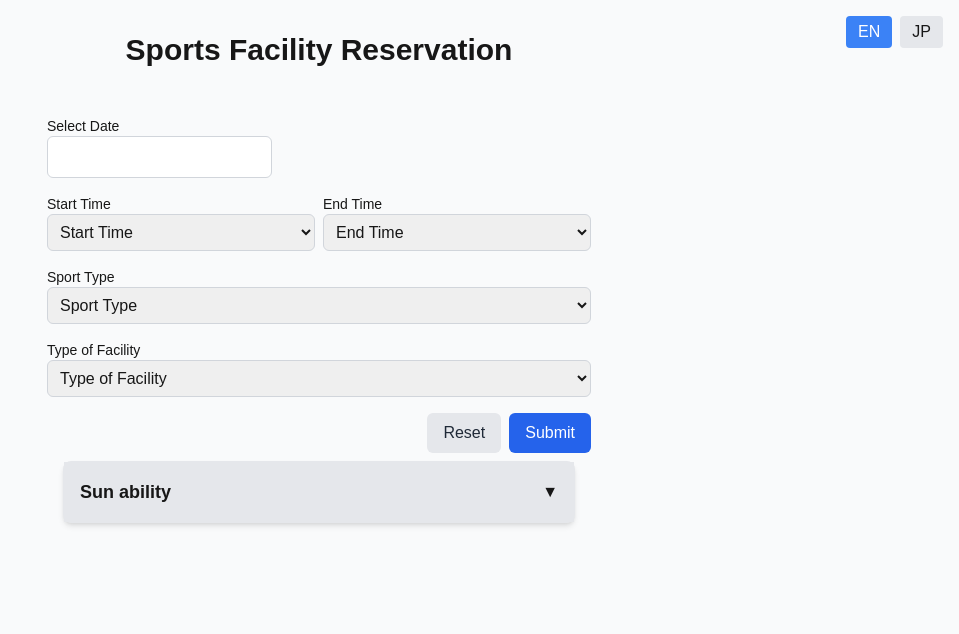
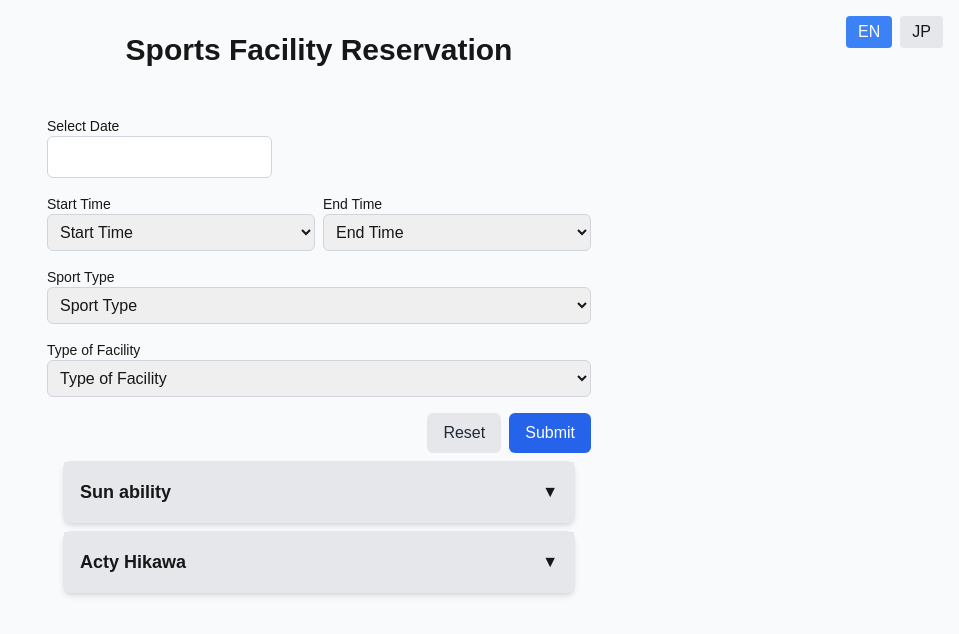
Before and after one commit to SkIrina/facility-reservation, a Next.js app in the folder facility-booking/: page /en in a window 1280 px wide. Shown: the top 634 px of the page, without its empty margins (321-1280 px from the left). Built offline with nearby package versions, Linux system fonts and the light colour scheme.

Commit message:
fix extract parameters from the card

```diff
--- a/facility-booking/app/components/home/expandable-card.tsx
+++ b/facility-booking/app/components/home/expandable-card.tsx
@@ -4,7 +4,23 @@ type Recursive<T> = {
   [key: string]: T | Recursive<T>;
 };
 
-const ExpandableCard = ({ dictionary }: { dictionary: Recursive<string> }) => {
+export type Establishment = {
+  title: string;
+  facilities: {
+    title: string;
+    slots: {
+      [key: string]: boolean;
+    };
+  }[];
+};
+
+const ExpandableCard = ({
+  dictionary,
+  establishment,
+}: {
+  dictionary: Recursive<string>;
+  establishment: Establishment;
+}) => {
   const [isExpanded, setIsExpanded] = useState(false);
 
   // State to track toggled buttons
@@ -29,7 +45,7 @@ const ExpandableCard = ({ dictionary }: { dictionary: Recursive<string> }) => {
         className="cursor-pointer p-4 bg-gray-200 flex justify-between items-center"
         onClick={() => setIsExpanded((prev) => !prev)}
       >
-        <h2 className="text-lg font-bold">Sun ability</h2>
+        <h2 className="text-lg font-bold">{establishment.title}</h2>
         <span>{isExpanded ? "▲" : "▼"}</span>
       </div>
 
@@ -38,27 +54,29 @@ const ExpandableCard = ({ dictionary }: { dictionary: Recursive<string> }) => {
         <div className="p-4">
           <table className="w-full border-collapse border border-gray-300">
             <tbody>
-              {["Court A", "Court B"].map((court) => (
-                <tr key={court}>
+              {establishment.facilities.map((facility) => (
+                <tr key={facility.title}>
                   <td className="border border-gray-300 px-4 py-2 font-semibold">
-                    {court}
+                    {facility.title}
                   </td>
                   <td
-                    key={`${court}`}
+                    key={`${facility.title}`}
                     className="border border-gray-300 px-4 py-2"
                   >
-                    {["16:00", "17:00", "18:00", "19:00"].map((time) => (
+                    {Object.entries(facility.slots).map(
+                      ([slot, isAvalable]) => (
                         <button
                           className={`px-2 py-1 m-1 rounded ${
-                          selectedSlots[court].includes(time)
+                            selectedSlots[facility.title].includes(slot)
                               ? "bg-blue-500 text-white"
                               : "bg-white text-gray-800 border border-gray-800"
-                        }`}
-                        onClick={() => toggleSlot(court, time)}
+                          }${isAvalable ? "" : " !bg-gray-200 pointer-events-none border-none"}`}
+                          onClick={() => toggleSlot(facility.title, slot)}
                         >
-                        {time}
+                          {slot}
                         </button>
-                    ))}
+                      )
+                    )}
                   </td>
                 </tr>
               ))}
--- a/facility-booking/app/components/home/home-form.tsx
+++ b/facility-booking/app/components/home/home-form.tsx
@@ -7,6 +7,60 @@ import ExpandableCard from "./expandable-card";
 type Recursive<T> = {
   [key: string]: T | Recursive<T>;
 };
+
+const establishments = [
+  {
+    title: "Sun ability",
+    facilities: [
+      {
+        title: "Court A",
+        slots: {
+          "16:00": false,
+          "17:00": true,
+          "18:00": true,
+          "19:00": true,
+          "20:00": true,
+        },
+      },
+      {
+        title: "Court B",
+        slots: {
+          "16:00": true,
+          "17:00": true,
+          "18:00": true,
+          "19:00": true,
+          "20:00": false,
+        },
+      },
+    ],
+  },
+  {
+    title: "Acty Hikawa",
+    facilities: [
+      {
+        title: "Court A",
+        slots: {
+          "16:00": true,
+          "17:00": true,
+          "18:00": true,
+          "19:00": true,
+          "20:00": false,
+        },
+      },
+      {
+        title: "Court B",
+        slots: {
+          "16:00": true,
+          "17:00": true,
+          "18:00": true,
+          "19:00": true,
+          "20:00": true,
+        },
+      },
+    ],
+  },
+];
+
 const HomeForm = ({
   locale,
   dictionary,
@@ -149,7 +203,9 @@ const HomeForm = ({
           </button>
         </div>
       </form>
-      <ExpandableCard dictionary={dictionary} />
+      {establishments.map((est) => (
+        <ExpandableCard dictionary={dictionary} establishment={est} />
+      ))}
     </div>
   );
 };
```
Lines whose indentation alone changed are shown as unchanged.
